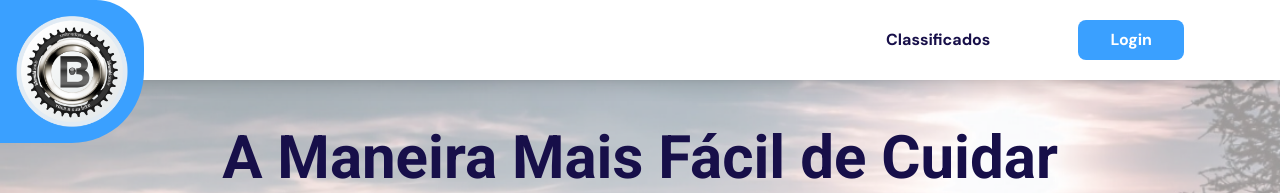
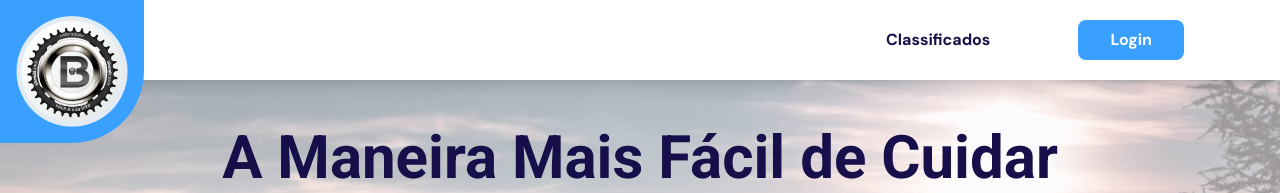
Before and after one commit to Bike-Mobi/Front-Next, a Next.js app: page / in a window 1280 px wide. Shown: the top 193 px of the page. Built offline with nearby package versions, Linux system fonts and the light colour scheme.

Commit message:
:goal_net: fix: md:rounded-r-[0px]

```diff
--- a/src/components/site/Nav.jsx
+++ b/src/components/site/Nav.jsx
@@ -37,7 +37,7 @@ const Nav = () => {
                     }
                 </button>
             </div>
-            <div className='bg-azul md:p-4 p-3 md:w-36 w-24 md:rounded-br-[72px] rounded-r-[48px] absolute left-0'>
+            <div className='bg-azul md:p-4 p-3 md:w-36 w-24 md:rounded-br-[72px] rounded-r-[48px]  md:rounded-r-[0px] absolute left-0'>
                 <img src="bikemobi-logo.png" alt="Logo Bike Mobi"/>
             </div>
         </div>
```
